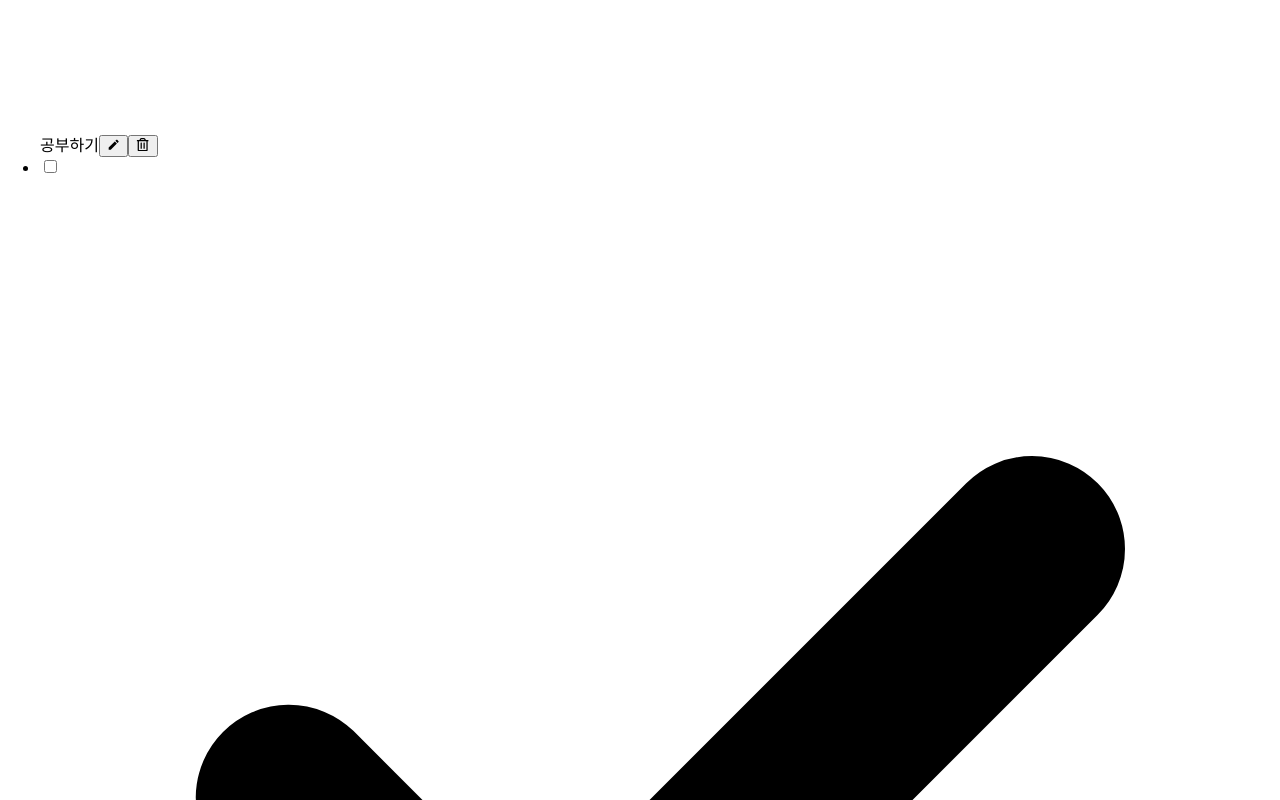
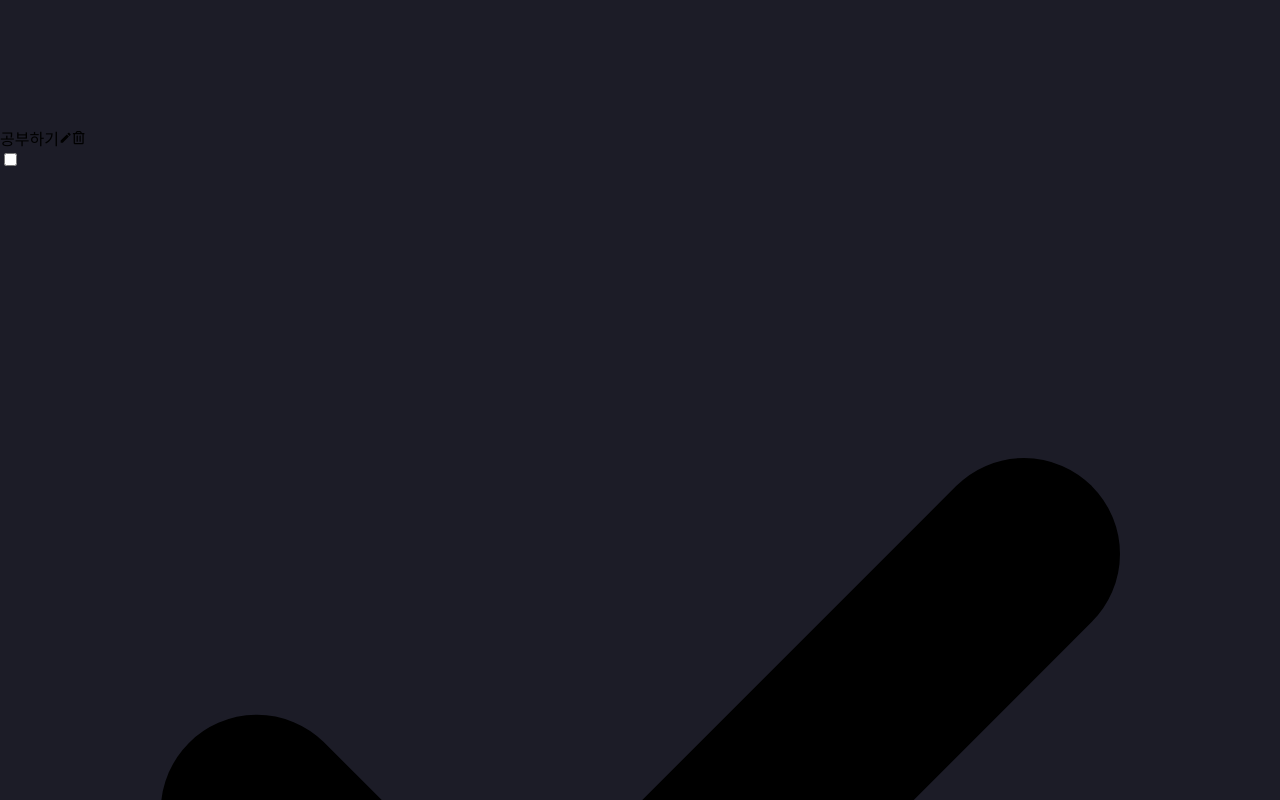
Before and after one commit to lee-jooyeon/todoApp_pj, a React (Create React App) app: page / in a window 1280 px wide. Shown: the part 1260-2060 px from the top of the page. Built offline with nearby package versions, Linux system fonts and the light colour scheme.

Commit message:
Design index.css 업데이트

```diff
--- a/src/index.css
+++ b/src/index.css
@@ -1,13 +1,266 @@
-body {
-  margin: 0;
-  font-family: -apple-system, BlinkMacSystemFont, 'Segoe UI', 'Roboto', 'Oxygen',
-    'Ubuntu', 'Cantarell', 'Fira Sans', 'Droid Sans', 'Helvetica Neue',
-    sans-serif;
-  -webkit-font-smoothing: antialiased;
-  -moz-osx-font-smoothing: grayscale;
+@tailwind base;
+@tailwind components;
+@tailwind utilities;
+
+* {
+  box-sizing: border-box;
+  -ms-overflow-style: none;
+  scrollbar-width: none;
 }
 
-code {
-  font-family: source-code-pro, Menlo, Monaco, Consolas, 'Courier New',
-    monospace;
+*::-webkit-scrollbar {
+  display: none;
 }
+
+html {min-width:100%;height:100%;overflow-y:auto;}
+body {min-width:100%;height:100%; font-family: -apple-system, SpoqaHanSansNeo, sans-serif !important;line-height:100%;font-weight:400; background: #1c1c27;}
+
+html,
+body,
+div,
+span,
+applet,
+object,
+iframe,
+h1,
+h2,
+h3,
+h4,
+h5,
+h6,
+p,
+blockquote,
+pre,
+a,
+abbr,
+acronym,
+address,
+big,
+cite,
+code,
+del,
+dfn,
+em,
+img,
+ins,
+kbd,
+q,
+s,
+samp,
+small,
+strike,
+strong,
+sub,
+sup,
+tt,
+var,
+b,
+u,
+i,
+center,
+dl,
+dt,
+dd,
+ol,
+ul,
+li,
+fieldset,
+form,
+label,
+legend,
+table,
+caption,
+tbody,
+tfoot,
+thead,
+tr,
+th,
+td,
+article,
+aside,
+canvas,
+details,
+embed,
+figure,
+figcaption,
+footer,
+header,
+hgroup,
+menu,
+nav,
+output,
+ruby,
+section,
+summary,
+time,
+mark,
+audio,
+video {
+  margin: 0;
+  padding: 0;
+  border: 0;
+  font-size: 100%;
+  font: inherit;
+  vertical-align: baseline;
+}
+
+html,
+body,
+input,
+textarea {
+  font-family: -apple-system, SpoqaHanSansNeo, sans-serif !important;
+}
+
+div,
+input,
+textarea,
+button,
+select,
+a {
+  font-family: -apple-system, SpoqaHanSansNeo, sans-serif !important;
+  -webkit-tap-highlight-color: rgba(0, 0, 0, 0);
+  text-decoration: none;
+  color: black;
+}
+
+a:link,
+a:visited,
+a:active {
+  color: black;
+}
+
+button {
+  background: none;
+  border: none;
+  padding: 0;
+  margin: 0;
+  vertical-align: baseline;
+  cursor: pointer;
+}
+
+article,
+aside,
+details,
+figcaption,
+figure,
+footer,
+header,
+hgroup,
+menu,
+nav,
+section {
+  display: block;
+}
+body {
+  line-height: 1.3;
+}
+ol,
+ul {
+  list-style: none;
+}
+blockquote,
+q {
+  quotes: none;
+}
+blockquote:before,
+blockquote:after,
+q:before,
+q:after {
+  content: '';
+  content: none;
+}
+table {
+  border-collapse: collapse;
+  border-spacing: 0;
+}
+input,
+textarea {
+  border: none;
+  border-radius: 0;
+  box-shadow: none;
+  color: var(--black);
+  -webkit-tap-highlight-color: rgba(0, 0, 0, 0);
+}
+input:focus,
+textarea:focus {
+  outline: none;
+}
+input::placeholder {
+  color: #ffb43a;
+}
+[type = "text"] {
+  border: none;
+  appearance: none;
+  border-radius: 5px;
+  outline: none;
+  cursor: pointer;
+  text-indent: 12px;
+  font-size: 16px;
+}
+button {
+  background: none;
+  border: none;
+  padding: 0;
+  margin: 0;
+  vertical-align: baseline;
+  cursor: pointer;
+}
+
+/* Header */
+.filter {
+  @apply py-8 text-center uppercase py-2
+}
+
+.filter_tab {
+  @apply flex-[0_0_33.33%]  text-main-white;
+}
+
+.focus {
+  @apply flex-[0_0_33.33%] text-dark-yellow border-b-4 border-solid border-dark-yellow;
+}
+
+/* ToDoCreate */
+.input_form {
+  @apply flex fixed left-2.5 bottom-11;
+  animation: movingSide 0.3s ease-out;
+}
+.input_box {
+  @apply w-80 h-16 border-4 border-solid border-dark-yellow bg-[#3b3129]/[.8] rounded-full text-dark-yellow;
+}
+
+.plus_btn {
+  @apply fixed right-7 bottom-11 w-16 h-16  border-none rounded-full cursor-pointer text-main-white text-xl  bg-dark-yellow
+  transform hover:rotate-45 transition duration-300 ease-in-out
+}
+
+.plus_btn svg {
+  @apply h-16 w-12 mx-auto
+}
+
+.close {
+  @apply bg-dark-yellow
+}
+/* ToDoList */
+.edit_btn {
+  @apply absolute top-6 right-16 text-main-white h-5 w-5 hover:text-dark-yellow;
+}
+
+.text {
+  @apply relative pl-3 text-main-white rounded-full align-text-top cursor-pointer;
+}
+
+.text_checked {
+  @apply line-through text-dark-yellow;
+}
+
+@keyframes movingSide {
+  0% {
+    @apply bottom-0
+  }
+  50% {
+    @apply bottom-6
+  }
+  100% {
+    @apply bottom-11
+  }
+}
```
